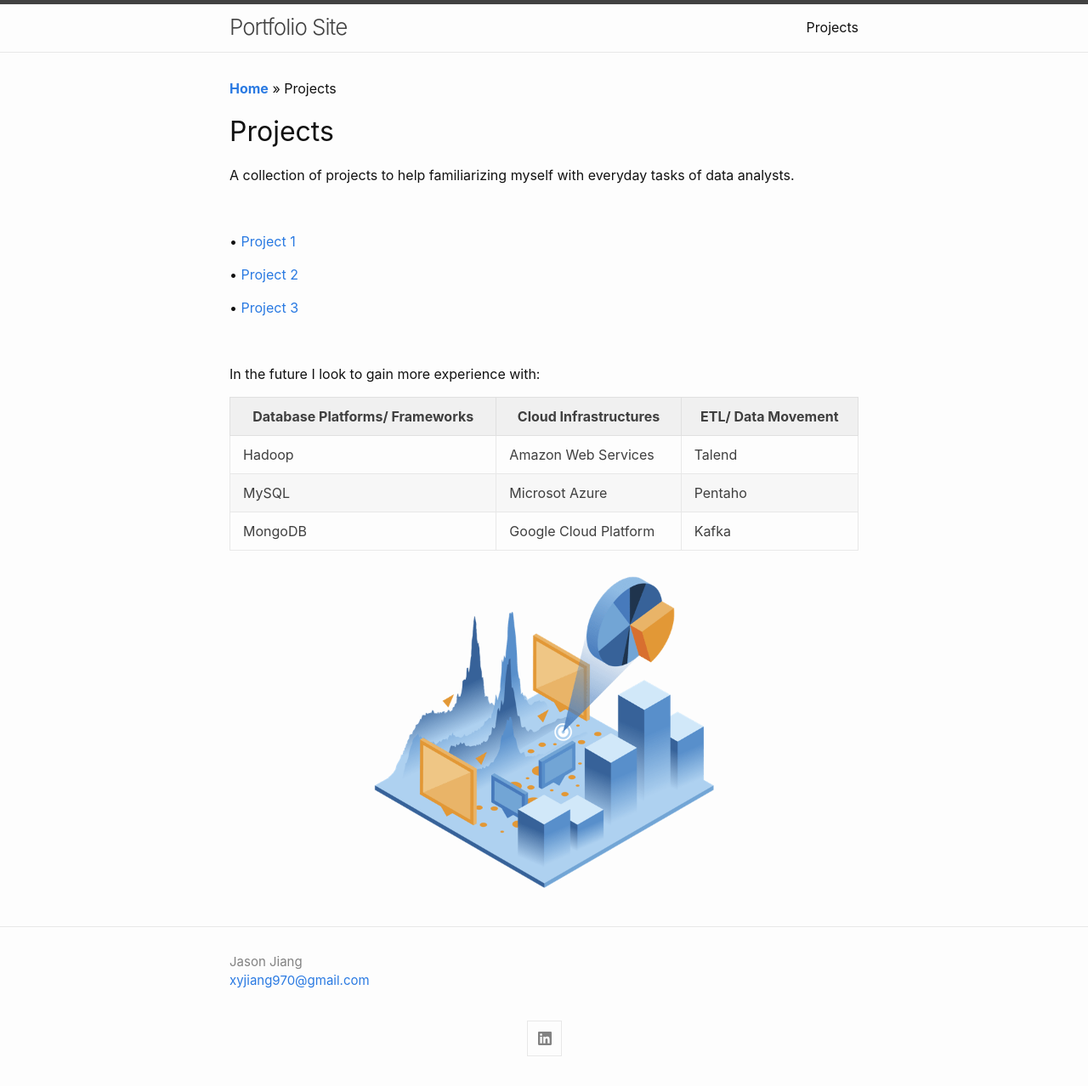
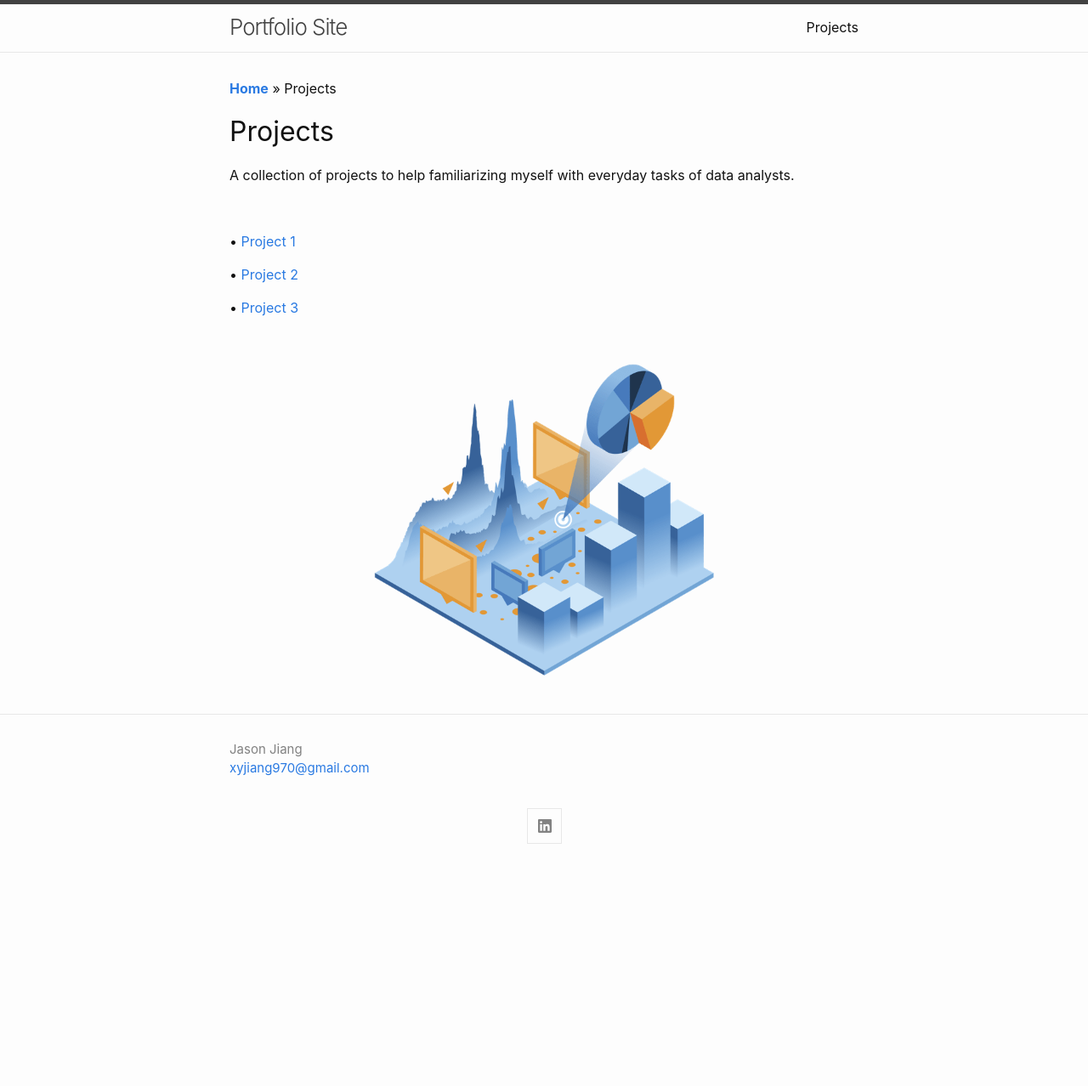
Before and after one commit to xyjiang970/xyjiang970.github.io, a Jekyll site: the page built from projects/projects_home.md, in a window 1280 px wide. Shown: the whole page at 85% size. Built offline with Jekyll 4.4.1, drawn with Linux system fonts in a browser that asks for light colours; after the commit the page ends 1028 px from its top, so only the background shows below that.

Commit message:
Update projects_home.md

```diff
--- a/projects/projects_home.md
+++ b/projects/projects_home.md
@@ -19,33 +19,4 @@ A collection of projects to help familiarizing myself with everyday tasks of dat
 
 <br>
 
-In the future I look to gain more experience with:
-
-<table>
-  <thead>
-    <tr>
-      <th align="center">Database Platforms/ Frameworks</th>
-      <th align="center">Cloud Infrastructures</th>
-      <th align="center">ETL/ Data Movement</th>
-    </tr>
-  </thead>
-  <tbody>
-    <tr>
-      <td>Hadoop</td>
-      <td>Amazon Web Services</td>
-      <td>Talend</td>
-    </tr>
-    <tr>
-      <td>MySQL</td>
-      <td>Microsot Azure</td>
-      <td>Pentaho</td>
-    </tr>
-    <tr>
-      <td>MongoDB</td>
-      <td>Google Cloud Platform</td>
-      <td>Kafka</td>
-    </tr>
-  </tbody>
-</table>
-
 <img src="/projects/projects_page_image.png" alt="projects_page_image" width="400">
```
